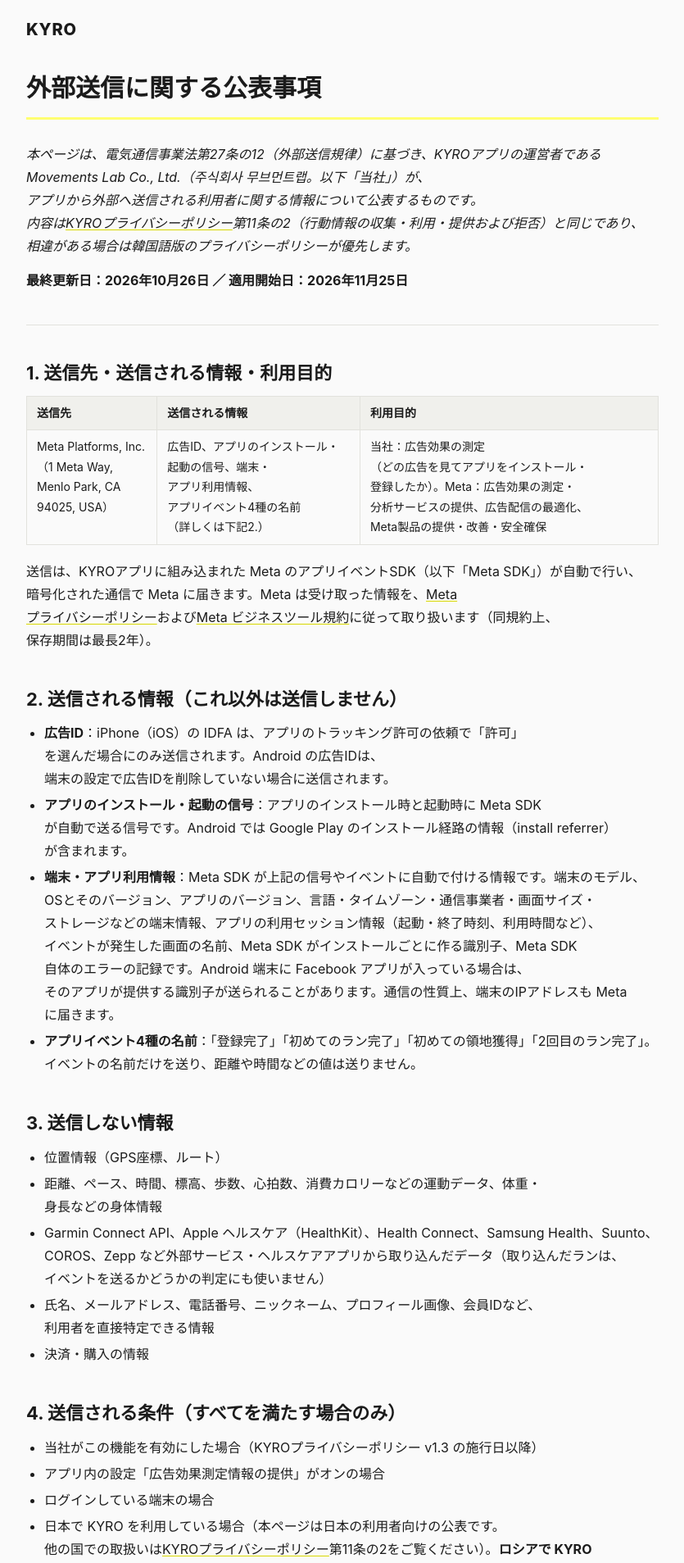
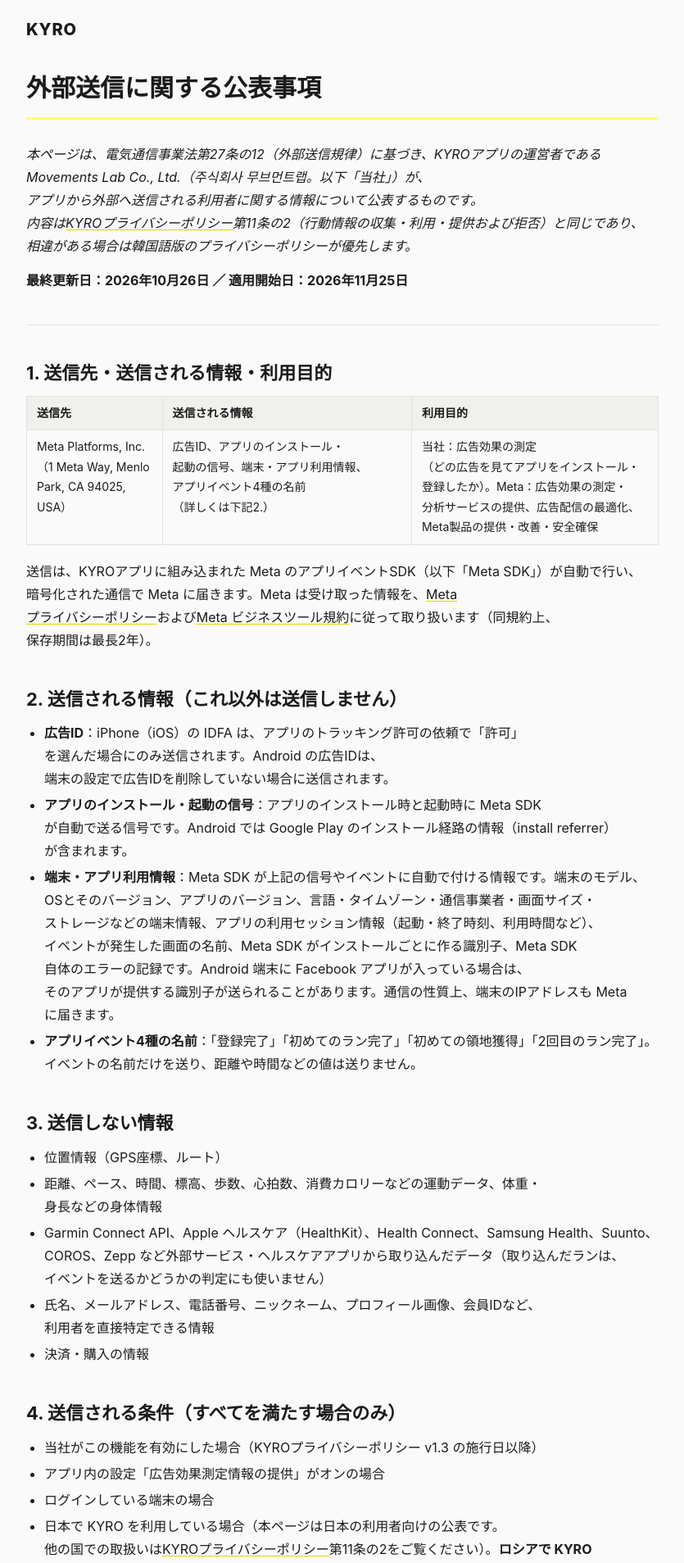
Before and after one commit to Project-KYRO/privacy-policy, a Jekyll site: the page built from ja-external-transmission.md, in a window 1280 px wide. Shown: the top 1907 px of the page at 82% size, without its empty margins (222-1057 px from the left). Built offline with Jekyll 4.4.1, drawn with Linux system fonts in a browser that asks for light colours.

Commit message:
fix(layout): policy tables readable on phones (#9)
On a 390 pt phone (the app's in-app web view) the change-history table
squeezed its version and date columns to one character a line, and the
460 px minimum pushed the long column off screen. Cells now wrap at words;
only the last column may break inside a word. On phones, tables fit the
width, and five-column tables keep a 560 px minimum and scroll in their box.

Measured with the page pinned to 390 px: §17 columns 38/42/41/338 px in a
460 px table -> 43/64/64/181 px in 354 px; §11-2 table 560 px, scrolls.
No text changes.

Co-authored-by: 안정우 <jeongwoo@anjeong-uui-MacBookPro.local>
Co-authored-by: Claude Opus 5.5 <noreply@anthropic.com>

```diff
--- a/_layouts/legal.html
+++ b/_layouts/legal.html
@@ -95,12 +95,19 @@
 
   /* Wide tables scroll inside their own box instead of widening the page. */
   .prose table { border-collapse: collapse; width: 100%; font-size: 14px; min-width: 460px; }
-  .prose th, .prose td { border: 1px solid #e2e2dd; padding: 8px 12px; text-align: left; vertical-align: top; }
+  /* Cells wrap at words: .prose's `overflow-wrap: anywhere` let short columns (version, dates)
+     shrink to one character on phones. Only the last column, which holds the long prose,
+     may still break inside a word so the table fits. */
+  .prose th, .prose td { border: 1px solid #e2e2dd; padding: 8px 12px; text-align: left; vertical-align: top; overflow-wrap: normal; }
+  .prose td:last-child { overflow-wrap: anywhere; }
   .prose th { background: #f0f0ec; font-weight: 700; }
   .tablewrap { overflow-x: auto; margin: 0 0 18px; }
 
   @media (max-width: 600px) {
     .prose { font-size: 15px; padding: 24px 18px 80px; }
+    .prose table { min-width: 0; }
+    .prose table:has(th:nth-child(5)) { min-width: 560px; }
+    .prose th, .prose td { padding: 8px; }
     .prose h1 { font-size: 25px; }
     .prose h2 { font-size: 19px; }
   }
```
